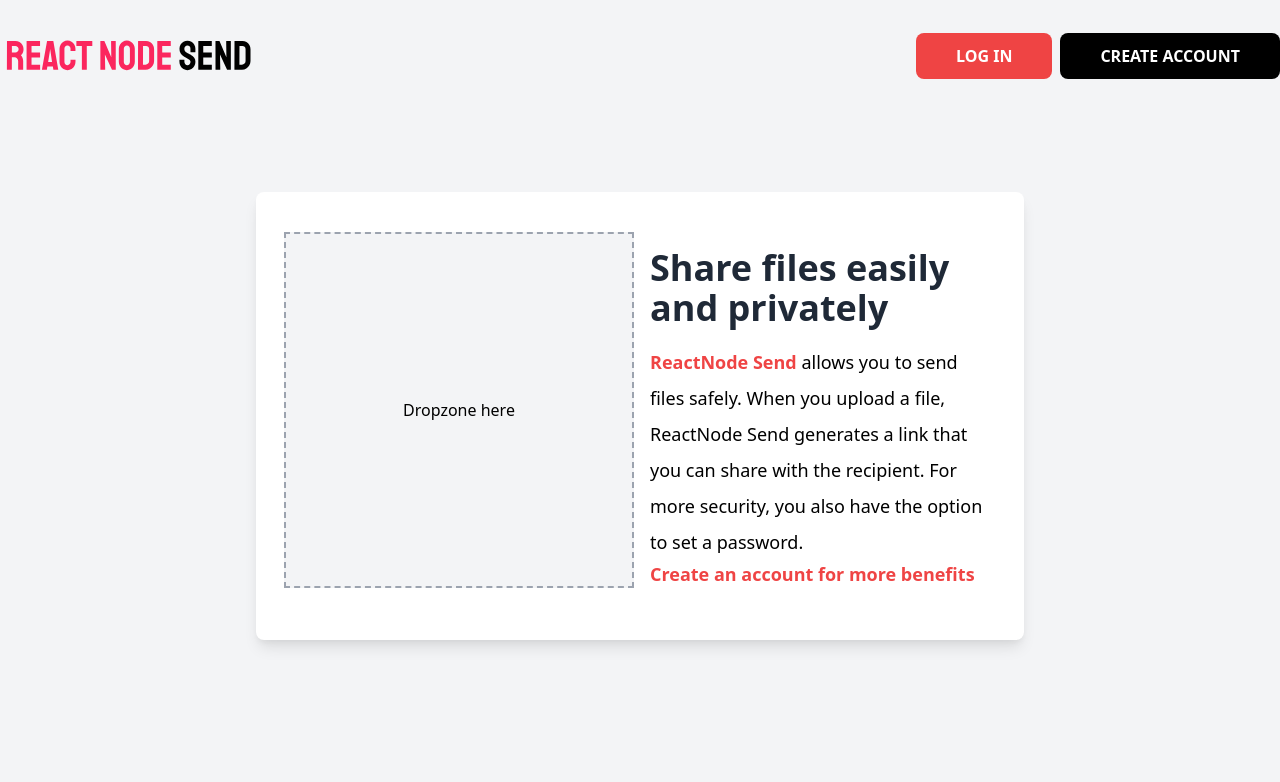
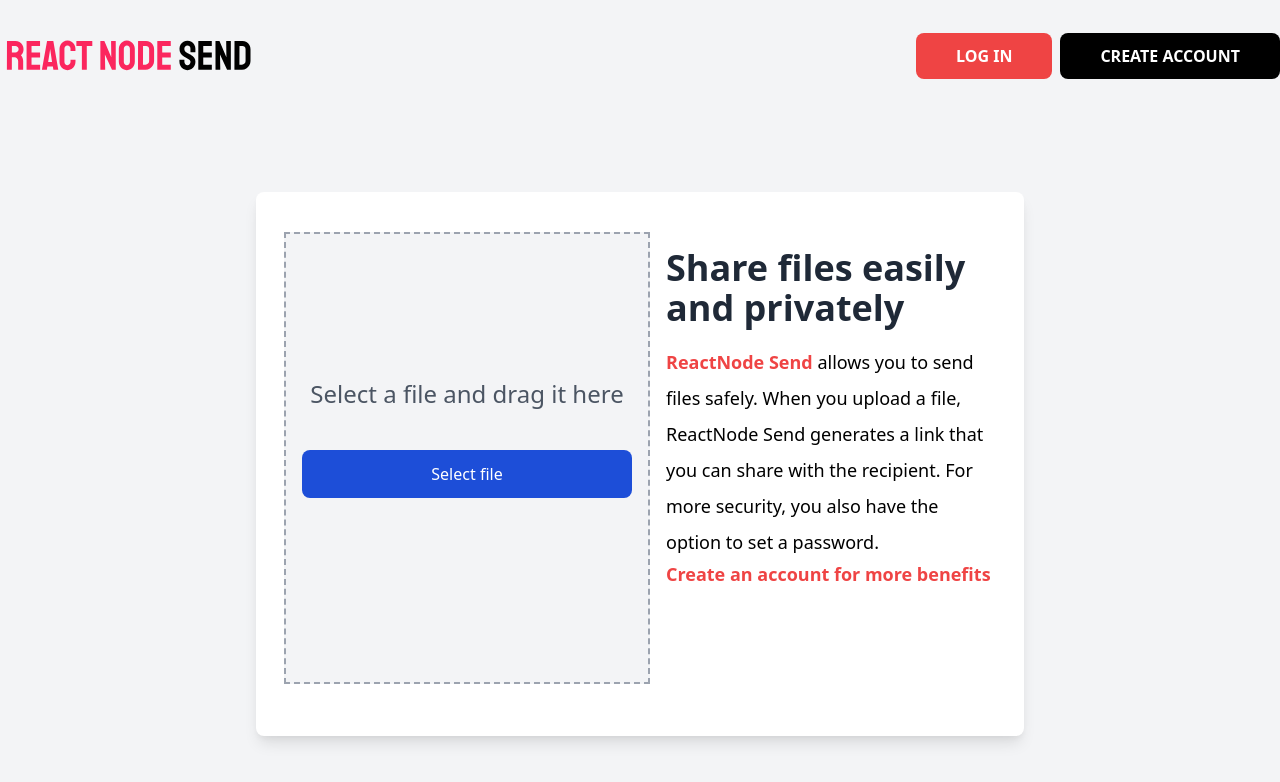
Before and after one commit to BauTancredi/nodesend-client, a Next.js app: page / in a window 1280 px wide. Shown: the top 782 px of the page. Built offline with nearby package versions, Linux system fonts and the light colour scheme; no server answers.

Commit message:
Adding react-dropzone

```diff
--- a/components/Dropzone.js
+++ b/components/Dropzone.js
@@ -3,9 +3,29 @@
 import clientAxios from "../config/axios";
 
 const Dropzone = () => {
+  //Extract content from dropzone
+  const { getRootProps, getInputProps, isDragActive } = useDropzone();
+
   return (
-    <div className="md:flex-1 mb-3 mx-2 mt-16 lg:mt-0 flex flex-col items-center justify-center border-dashed border-gray-400 border-2 bg-gray-100">
-      <p>Dropzone here</p>
+    <div className="md:flex-1 mb-3 mx-2 mt-16 lg:mt-0 flex flex-col items-center justify-center border-dashed border-gray-400 border-2 bg-gray-100 p-4">
+      <div {...getRootProps({ className: "dropzone w-full py-32" })}>
+        <input className="h-100" {...getInputProps()} />
+        {isDragActive ? (
+          <p className="text-2xl text-center text-gray-600">Drop the file</p>
+        ) : (
+          <div className="text-center">
+            <p className="text-2xl text-center text-gray-600">
+              Select a file and drag it here
+            </p>
+            <button
+              className="bg-blue-700 w-full py-3 rounded-lg text-white my-10 hover:bg-blue-800"
+              type="button"
+            >
+              Select file
+            </button>
+          </div>
+        )}
+      </div>
     </div>
   );
 };
```
